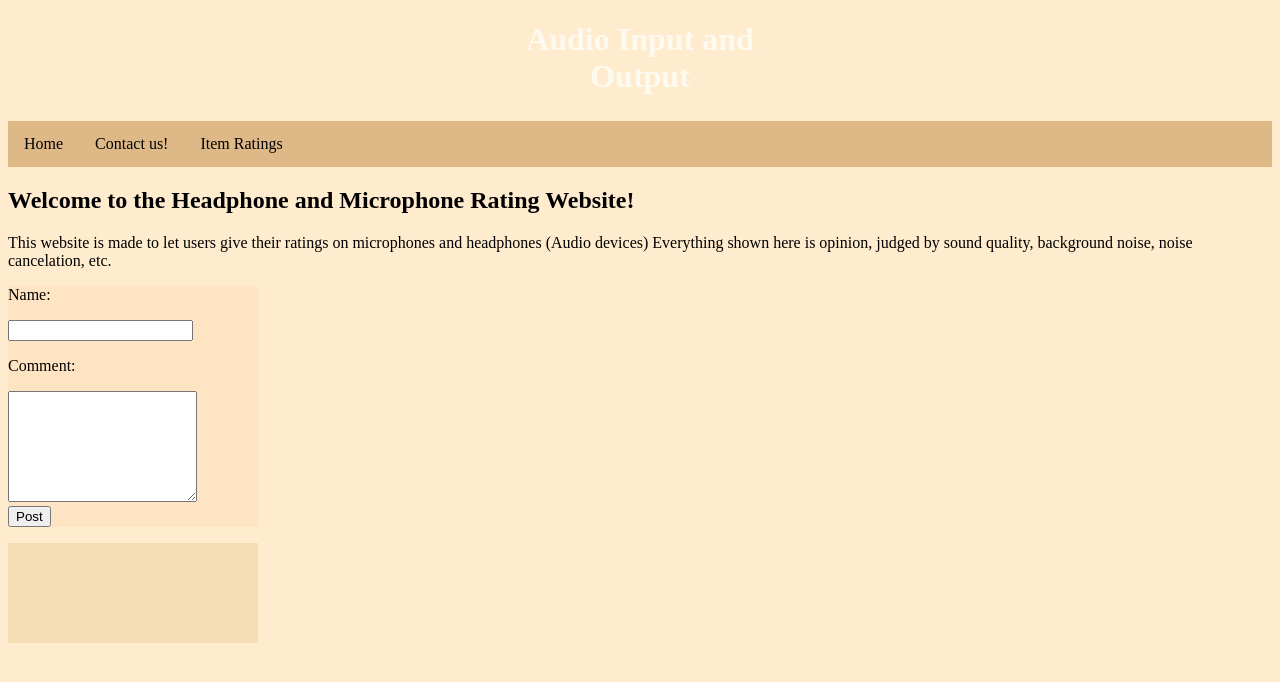
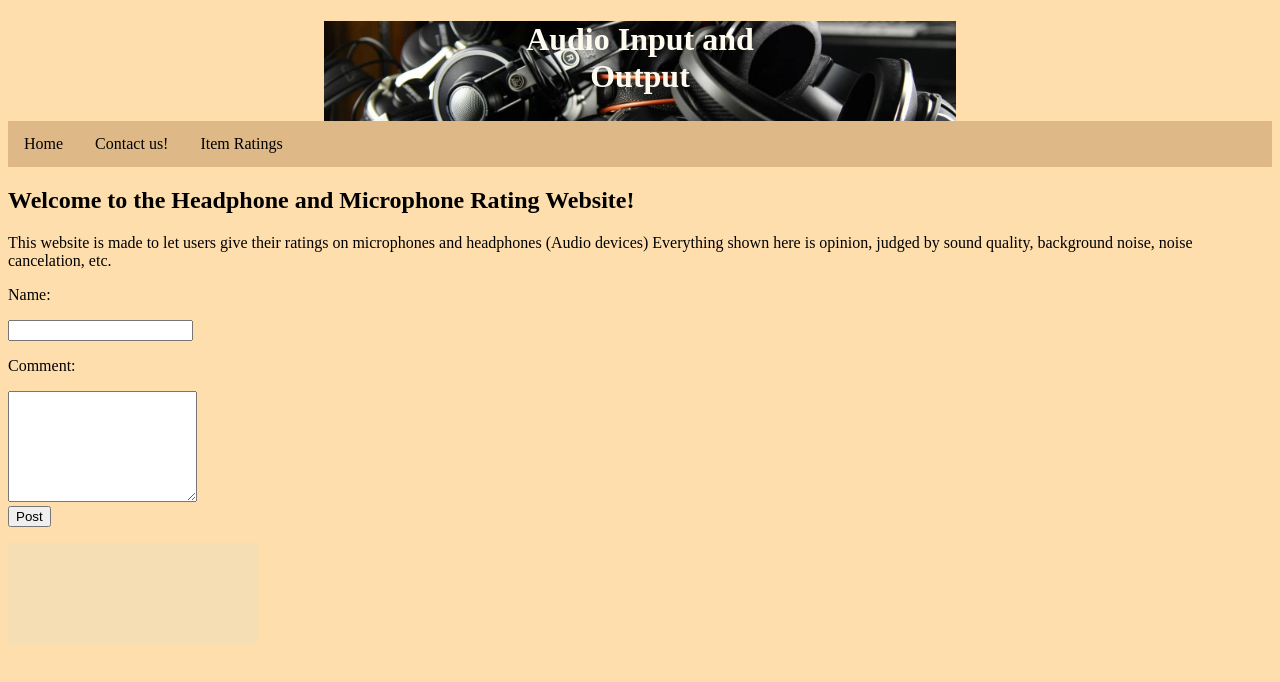
Before and after one commit to Dhugald/dhugald-testing.github.io, a plain HTML site: page index.html in a window 1280 px wide. Drawn offline with Linux system fonts and the light colour scheme.

Commit message:
Changed colours

```diff
--- a/assets/css/style.css
+++ b/assets/css/style.css
@@ -4,10 +4,10 @@
 
   }
 body{
-  background-color: blanchedalmond
+  background-color: navajowhite;
 }
 .hero-image{
-  background-image: url(/Assessment/assets/images/Audio.jpg);
+  background-image: url(/assets/images/Audio.jpg);
   background-size: cover;
   width: 50%;
   margin-left: auto;
@@ -86,7 +86,7 @@ li.dropdown{
   width: 200px;
 }
 .Comment-Section{
-  background-color: bisque;
+  background-color: navajowhite;
   width: 250px;
   bottom: 0;
 }
```
